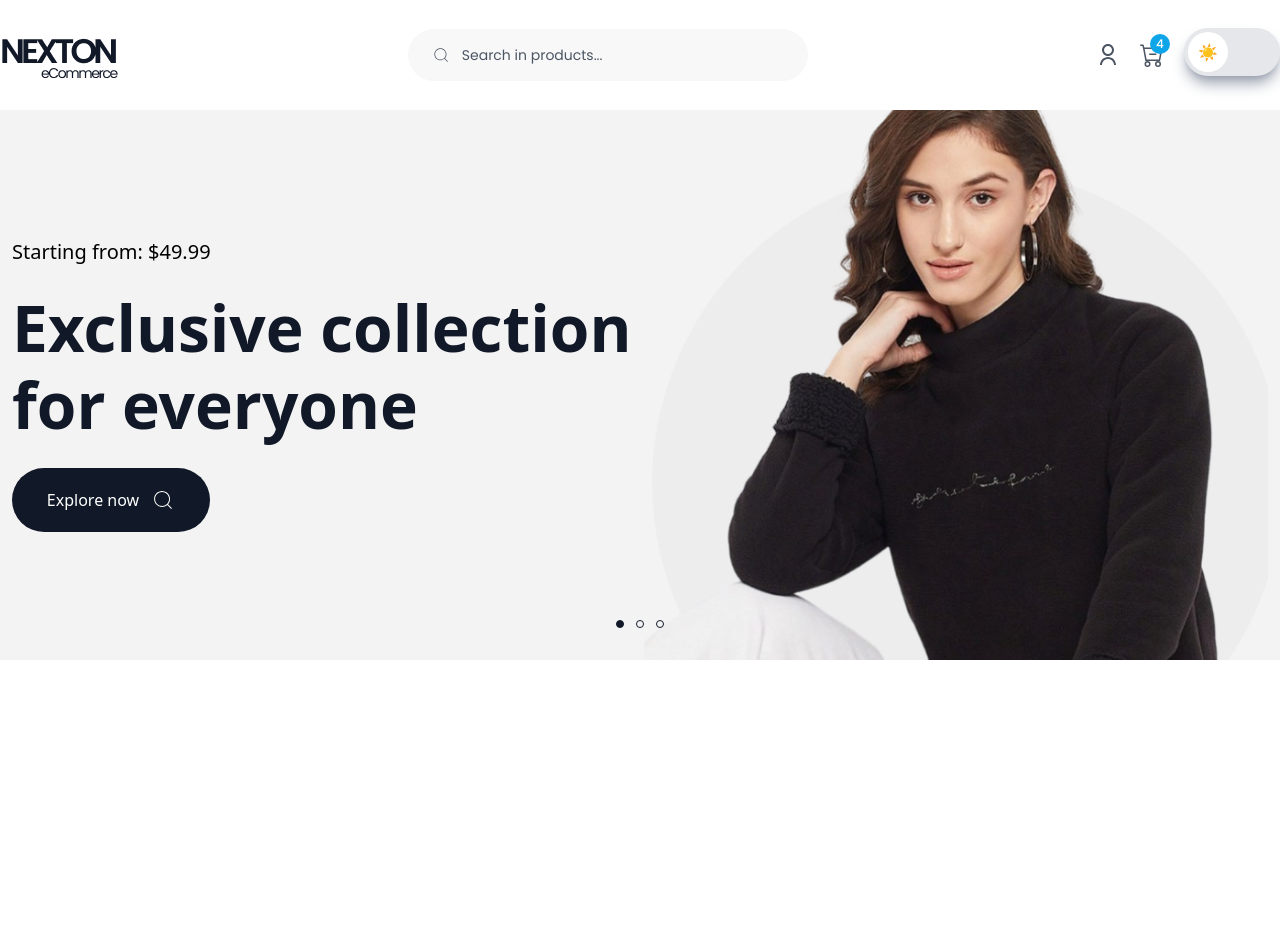
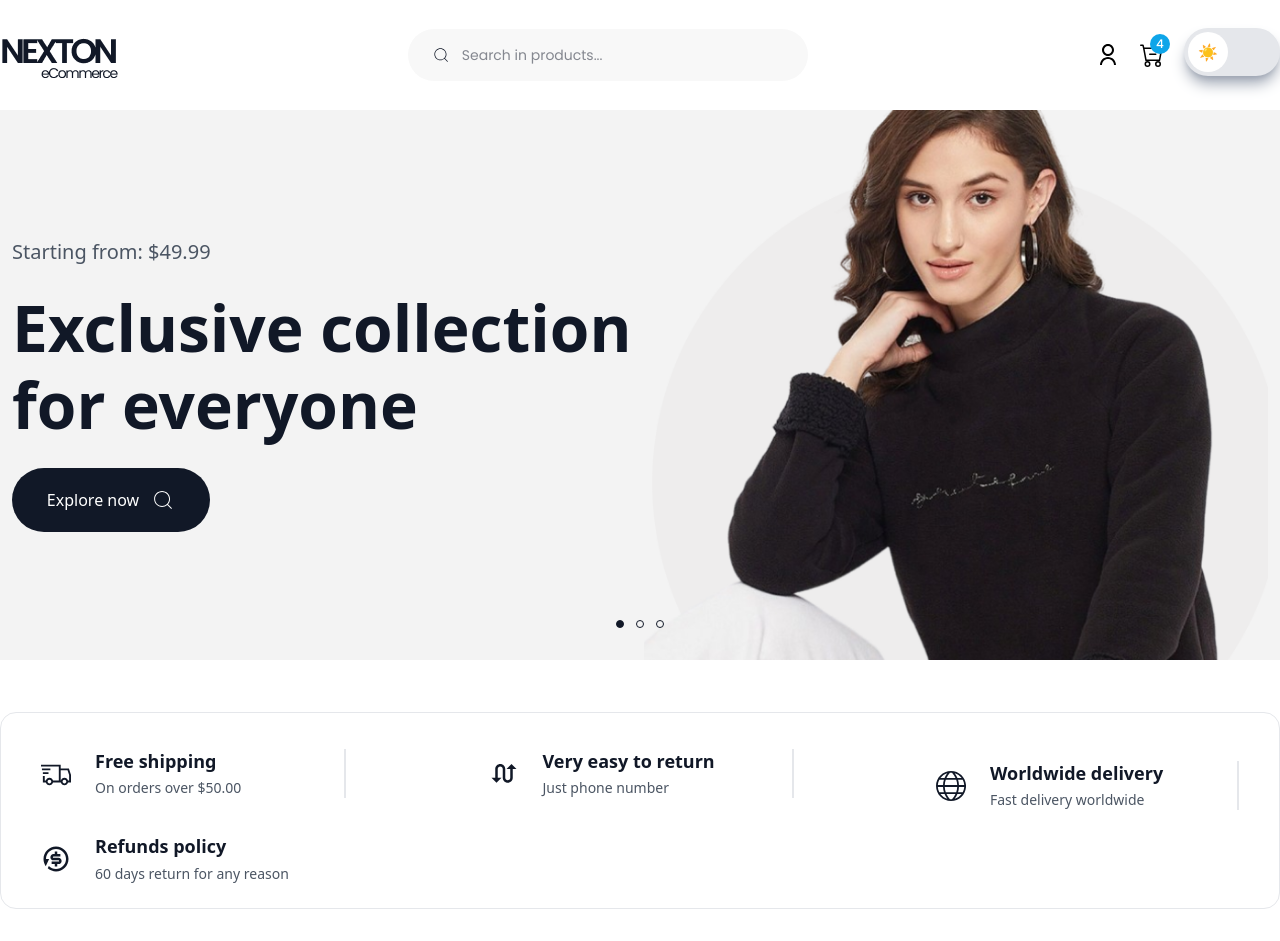
Before and after one commit to codexmish/Nexton-PD, a React (Vite) app: page / in a window 1280 px wide. Before the commit the page ends 800 px from the top, so only its background shows below. Built offline with nearby package versions, Linux system fonts and the light colour scheme.

Commit message:
brand info section added

```diff
--- /dev/null
+++ b/src/components/Brandinfo.jsx
@@ -0,0 +1,56 @@
+import React from "react";
+import CommonDetails from "./Common/CommonDetails";
+import { LiaShippingFastSolid } from "react-icons/lia";
+import { MdSwapCalls } from "react-icons/md";
+import { TfiWorld } from "react-icons/tfi";
+import { RiRefund2Fill } from "react-icons/ri";
+
+const Brandinfo = () => {
+  return (
+    <>
+      <section className="pt-13 pb-8 px-6 lg:px-0">
+        <div className="container">
+          <h2 className="text-primary text-base font-popppind font-semibold px-3 lg:hidden">
+            Nexton® always with you
+          </h2>
+
+          <div className="flex flex-wrap items-center justify-between lg:border border-border rounded-[16px] py-6 px-3 lg:px-10">
+            <div className="in1 lg:border-r-2 border-r-border">
+              <CommonDetails
+                icon={<LiaShippingFastSolid />}
+                title={"Free shipping"}
+                text={"On orders over $50.00"}
+              />
+            </div>
+
+            <div className="in2 lg:border-r-2 border-r-border">
+              <CommonDetails
+                icon={<MdSwapCalls />}
+                title={"Very easy to return"}
+                text={"Just phone number"}
+              />
+            </div>
+
+            <div className="in3 lg:border-r-2 border-r-border w-[300px] lg:w-[303px] mt-6">
+              <CommonDetails
+                icon={<TfiWorld />}
+                title={"Worldwide delivery"}
+                text={"Fast delivery worldwide"}
+              />
+            </div>
+
+            <div className="in4 mt-6">
+              <CommonDetails
+                icon={<RiRefund2Fill />}
+                title={"Refunds policy"}
+                text={"60 days return for any reason"}
+              />
+            </div>
+          </div>
+        </div>
+      </section>
+    </>
+  );
+};
+
+export default Brandinfo;
--- a/src/components/Common/CommonBanner.jsx
+++ b/src/components/Common/CommonBanner.jsx
@@ -5,7 +5,7 @@ import { Link } from "react-router";
 const CommonBanner = ({ hero, textOne, textTwo }) => {
   return (
     <>
-      <div className="bg-[#f3f3f3] container ">
+      <div className="bg-[#f3f3f3] container">
         <div className="container px-3 lg:mx-0">
           <div className="main-row flex justify-between items-center h-[550px] lg:h-fit">
             <div className="text">
--- /dev/null
+++ b/src/components/Common/CommonDetails.jsx
@@ -0,0 +1,24 @@
+import React from "react";
+import { LiaShippingFastSolid } from "react-icons/lia";
+
+const CommonDetails = ({ icon, title, text }) => {
+  return (
+    <>
+      <div className="main flex items-center gap-2 lg:gap-6 w-fit lg:w-[303px]">
+        <div className="icon text-secoundary lg:text-primary text-base lg:text-3xl">
+          {icon}
+        </div>
+        <div className="text">
+          <h2 className="text-sm lg:text-[18px] text-secoundary lg:text-primary font-popppind font-normal lg:font-semibold">
+            {title}
+          </h2>
+          <p className="text-sm text-secoundary font-normal font-popppind mt-1 hidden lg:block">
+            {text}
+          </p>
+        </div>
+      </div>
+    </>
+  );
+};
+
+export default CommonDetails;
--- a/src/index.css
+++ b/src/index.css
@@ -1,14 +1,11 @@
 /* ........basic tailwind css--------- */
 @import "tailwindcss";
-
 
 @utility container {
   margin-inline: auto;
 }
 
-
 @custom-variant dark (&:where(.dark, .dark *));
-
 
 /* -----------variables------- */
 
@@ -18,13 +15,13 @@
 
   /* ---Colors */
   --color-primary: #111827;
-  --color-body-text: #4b5563;
-  --color-vibrant-blu: #0EA5E9;
-  --color-border-color: #E5E7EB;
-  --color-gray-bg: #F8F8F8;
+  --color-vibrant-blu: #0ea5e9;
+  --color-gray-bg: #f8f8f8;
+  --color-primary: #111827;
+  --color-secoundary: #4b5563;
+  --text-whitetext: #f8fafc;
+  --color-border: #e5e7eb;
 }
-
-
 
 /* --------banner------- */
 
@@ -52,10 +49,3 @@
 .banner .slick-dots .slick-active button {
   background: #111827;
 }
-
-/* @media (max-width: 639.98px) {
-  .banner .slick-dots {
-    bottom: 32px;
-    left: 47px;
-  }
-} */
--- a/src/pages/Home.jsx
+++ b/src/pages/Home.jsx
@@ -1,10 +1,12 @@
 import React from 'react'
 import Banner from '../components/Banner'
+import Brandinfo from '../components/Brandinfo'
 
 const Home = () => {
   return (
     <>
     <Banner/>
+    <Brandinfo/>
 
     </>
   )
```
